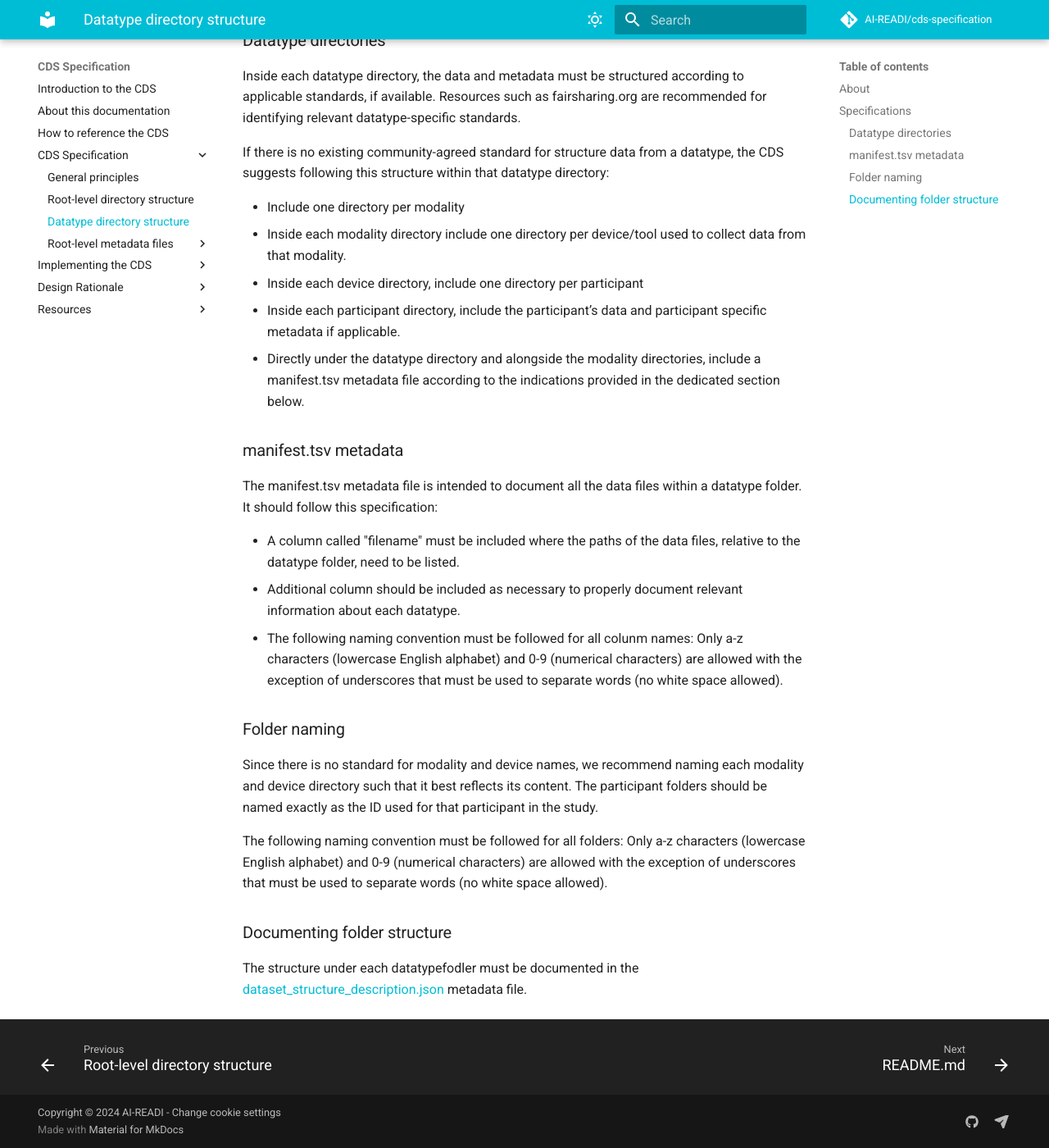
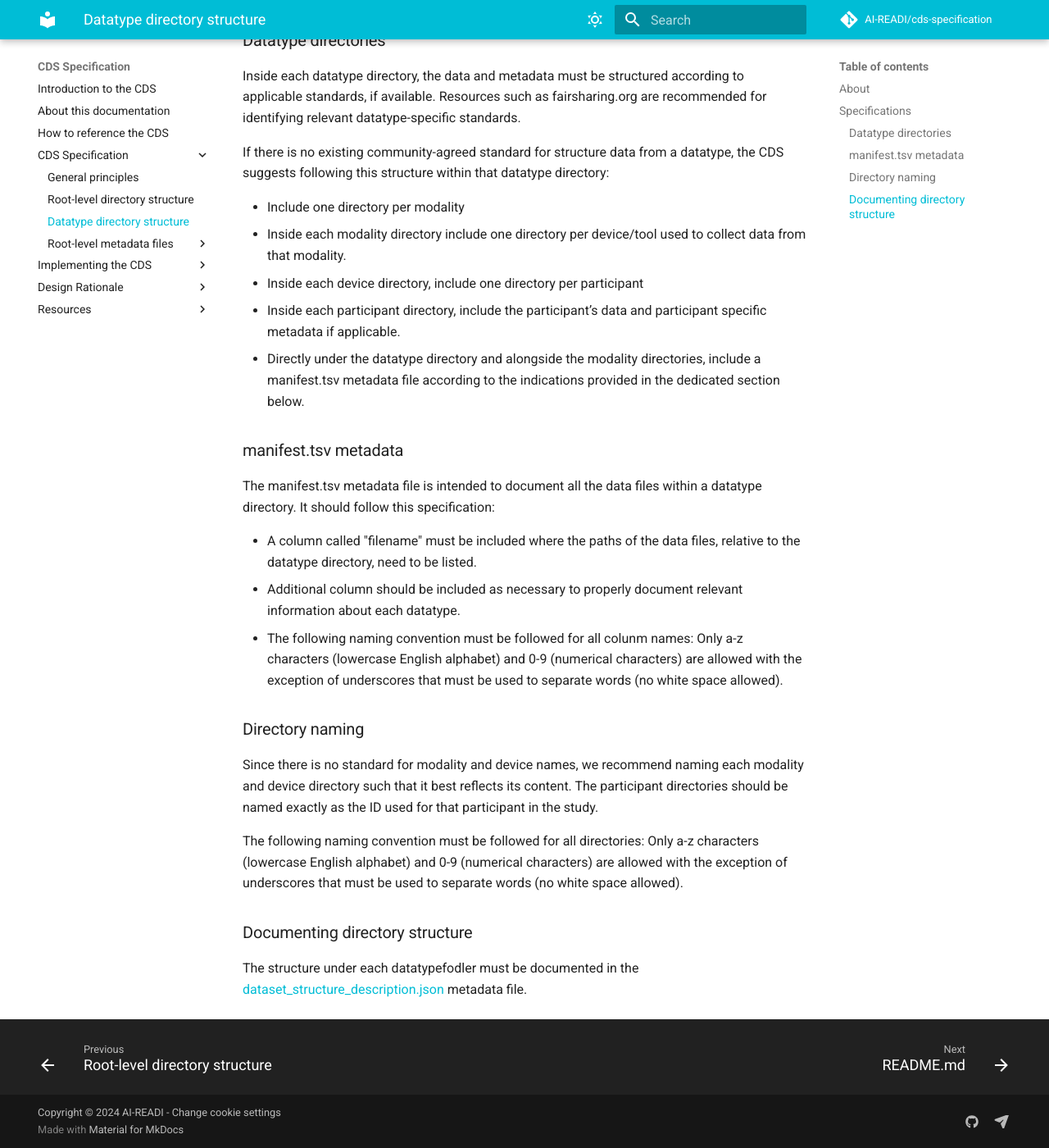
Before and after one commit to AI-READI/cds-specification, an MkDocs documentation site: the page built from docs/specification/datatype-directory-structure.md, in a window 1280 px wide and 1400 px high, scrolled down 339 px. Shown: the whole window at 82% size. Built offline with MkDocs 1.6.1 and Material for MkDocs 9.7.7, drawn with Linux system fonts in a browser that asks for light colours; comment, search, counter and statistics services are not loaded; some of the changed text lies outside the part shown.

Commit message:
fix: changed folder to directory

```diff
--- a/docs/specification/datatype-directory-structure.md
+++ b/docs/specification/datatype-directory-structure.md
@@ -6,7 +6,7 @@ description: Description of the CDS datatype directory structure
 
 ## About
 
-The CDS specifies to maintain one folder per datatype at the root level of a dataset. This page provides specification about how data must be organized within each datatype folder.
+The CDS specifies to maintain one directory per datatype at the root level of a dataset. This page provides specification about how data must be organized within each datatype directory.
 
 ## Specifications
 
@@ -24,18 +24,18 @@ If there is no existing community-agreed standard for structure data from a data
 
 ### manifest.tsv metadata
 
-The manifest.tsv metadata file is intended to document all the data files within a datatype folder. It should follow this specification:
+The manifest.tsv metadata file is intended to document all the data files within a datatype directory. It should follow this specification:
 
-- A column called "filename" must be included where the paths of the data files, relative to the datatype folder, need to be listed.
+- A column called "filename" must be included where the paths of the data files, relative to the datatype directory, need to be listed.
 - Additional column should be included as necessary to properly document relevant information about each datatype.
 - The following naming convention must be followed for all colunm names: Only a-z characters (lowercase English alphabet) and 0-9 (numerical characters) are allowed with the exception of underscores that must be used to separate words (no white space allowed).
 
-### Folder naming
+### Directory naming
 
-Since there is no standard for modality and device names, we recommend naming each modality and device directory such that it best reflects its content. The participant folders should be named exactly as the ID used for that participant in the study.
+Since there is no standard for modality and device names, we recommend naming each modality and device directory such that it best reflects its content. The participant directories should be named exactly as the ID used for that participant in the study.
 
-The following naming convention must be followed for all folders: Only a-z characters (lowercase English alphabet) and 0-9 (numerical characters) are allowed with the exception of underscores that must be used to separate words (no white space allowed).
+The following naming convention must be followed for all directories: Only a-z characters (lowercase English alphabet) and 0-9 (numerical characters) are allowed with the exception of underscores that must be used to separate words (no white space allowed).
 
-### Documenting folder structure
+### Documenting directory structure
 
 The structure under each datatypefodler must be documented in the [dataset_structure_description.json](root-metadata-files/dataset-structure-description.md) metadata file.
```
Also changed, not shown: docs/specification/root-metadata-files/dataset-structure-description.md (+1 -1 lines).
